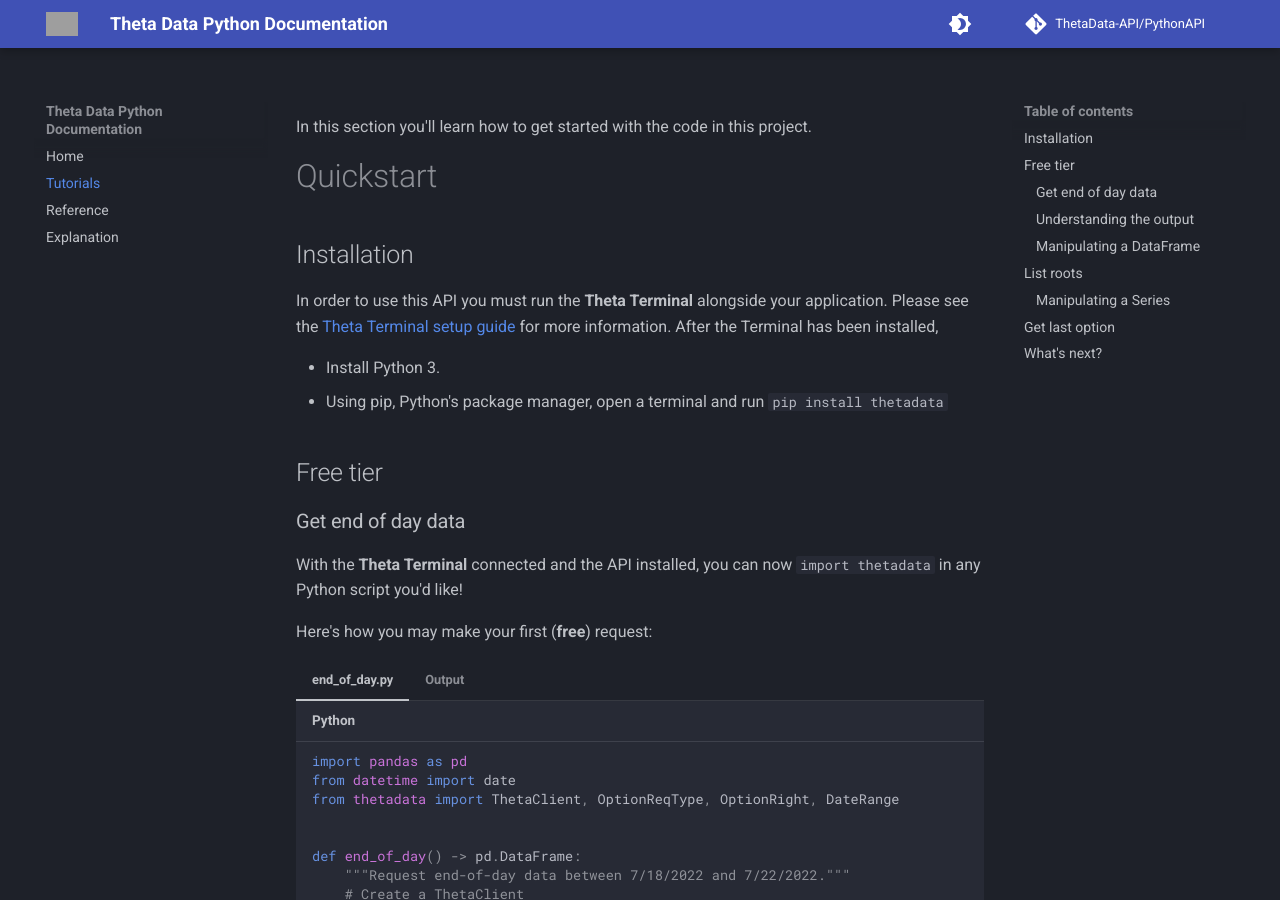
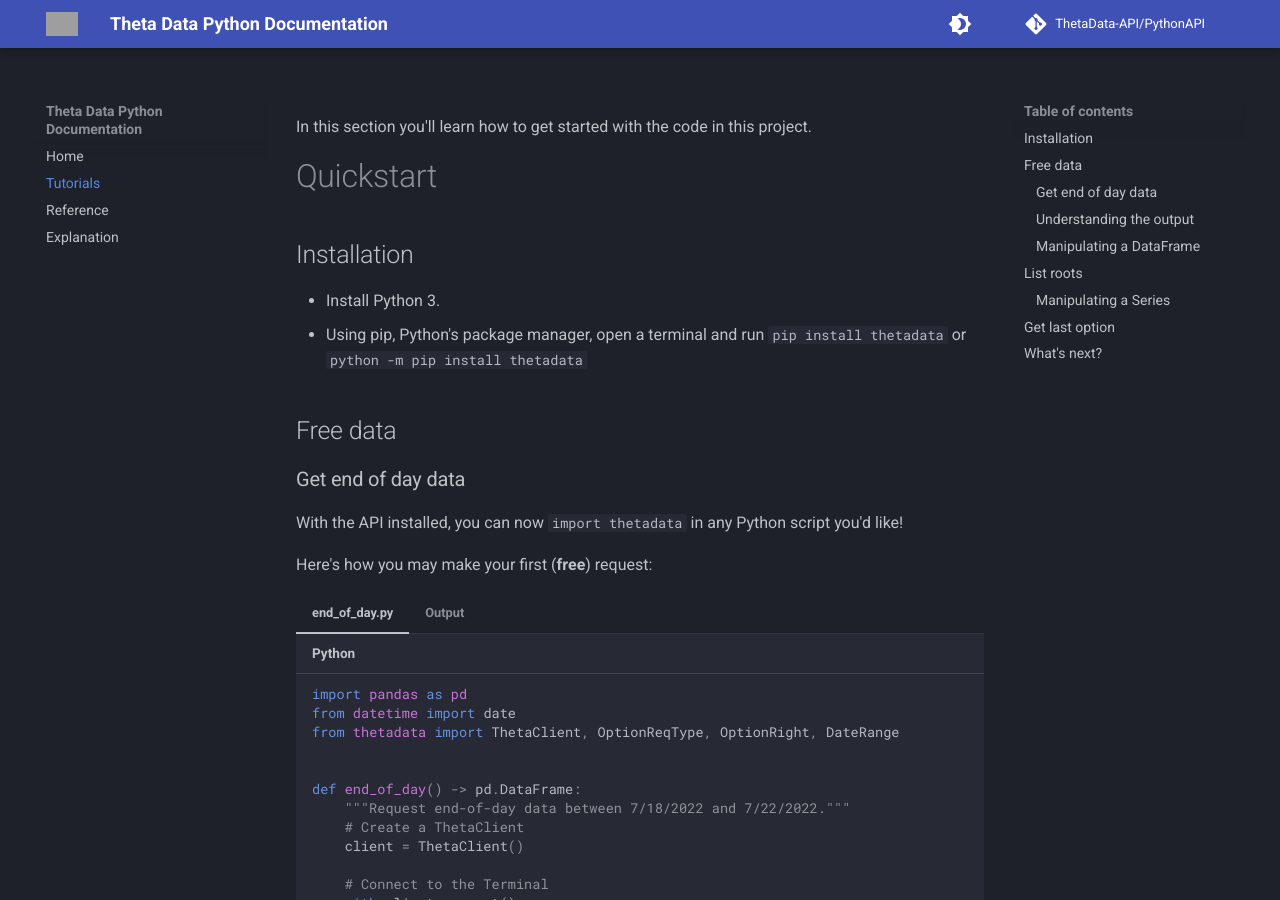
Before and after one commit to ThetaData-API/thetadata-python, an MkDocs documentation site: the page built from docs/tutorials.md, in a window 1280 px wide and 900 px high. Built offline with MkDocs 1.6.1 and Material for MkDocs 9.7.7, drawn with Linux system fonts in a browser that asks for light colours; comment, search, counter and statistics services are not loaded; grey boxes are pictures that could not be loaded.

Commit message:
Update tutorials.md

```diff
--- a/docs/tutorials.md
+++ b/docs/tutorials.md
@@ -4,19 +4,17 @@
 
 ## Installation
 
-In order to use this API you must run the **Theta Terminal** alongside your application.
-Please see the [Theta Terminal setup guide](https://www.thetadata.net/terminal-setup) for more information.
-After the Terminal has been installed,
-
 - Install Python 3.
 - Using pip, Python's package manager, open a terminal and run
 `pip install thetadata`
+or
+`python -m pip install thetadata`
 
-## Free tier
+## Free data
 
 ### Get end of day data
 
-With the **Theta Terminal** connected and the API installed, you can now
+With the API installed, you can now
 `import thetadata` in any Python script you'd like!
 
 Here's how you may make your first (**free**) request:
```
